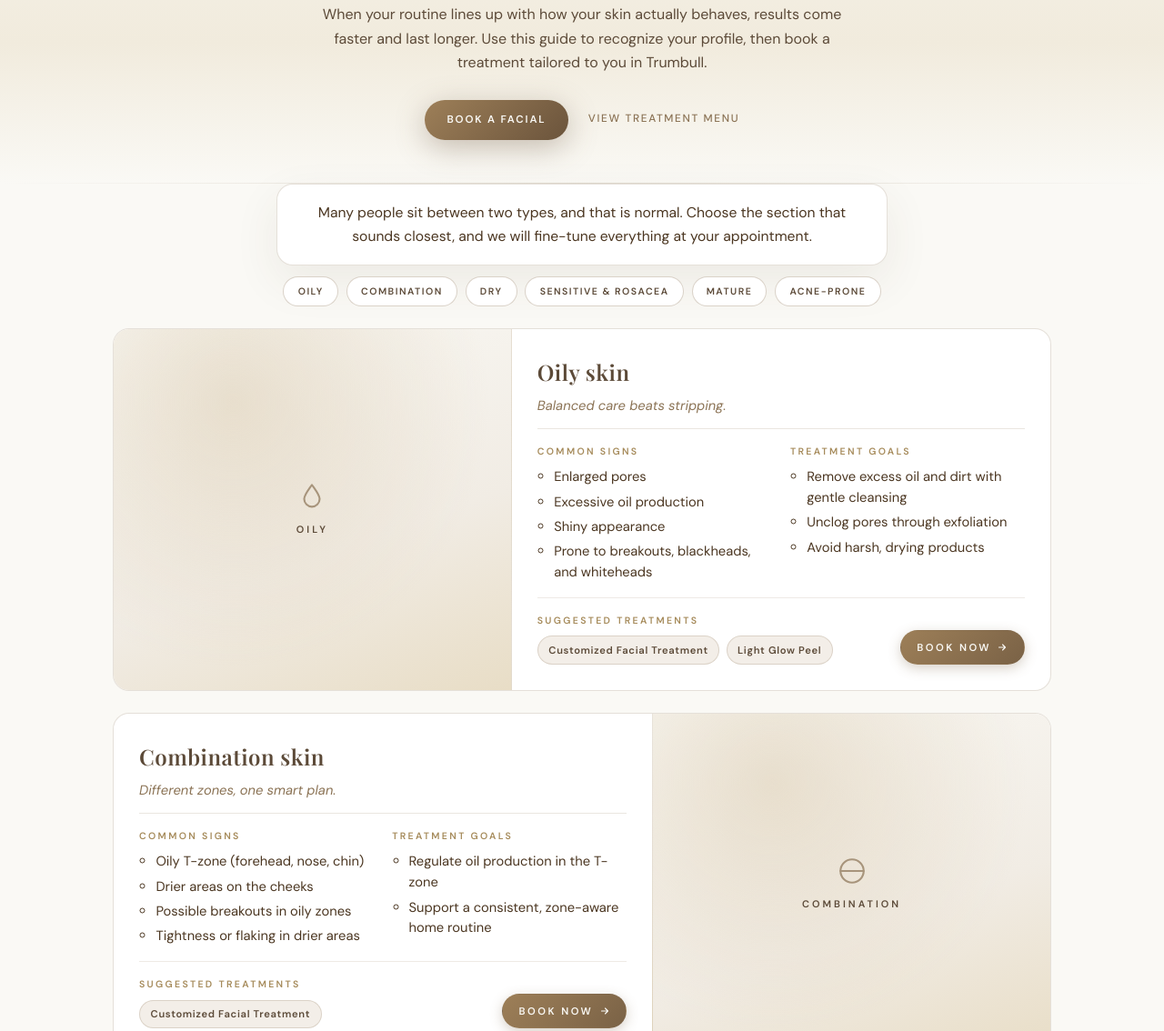
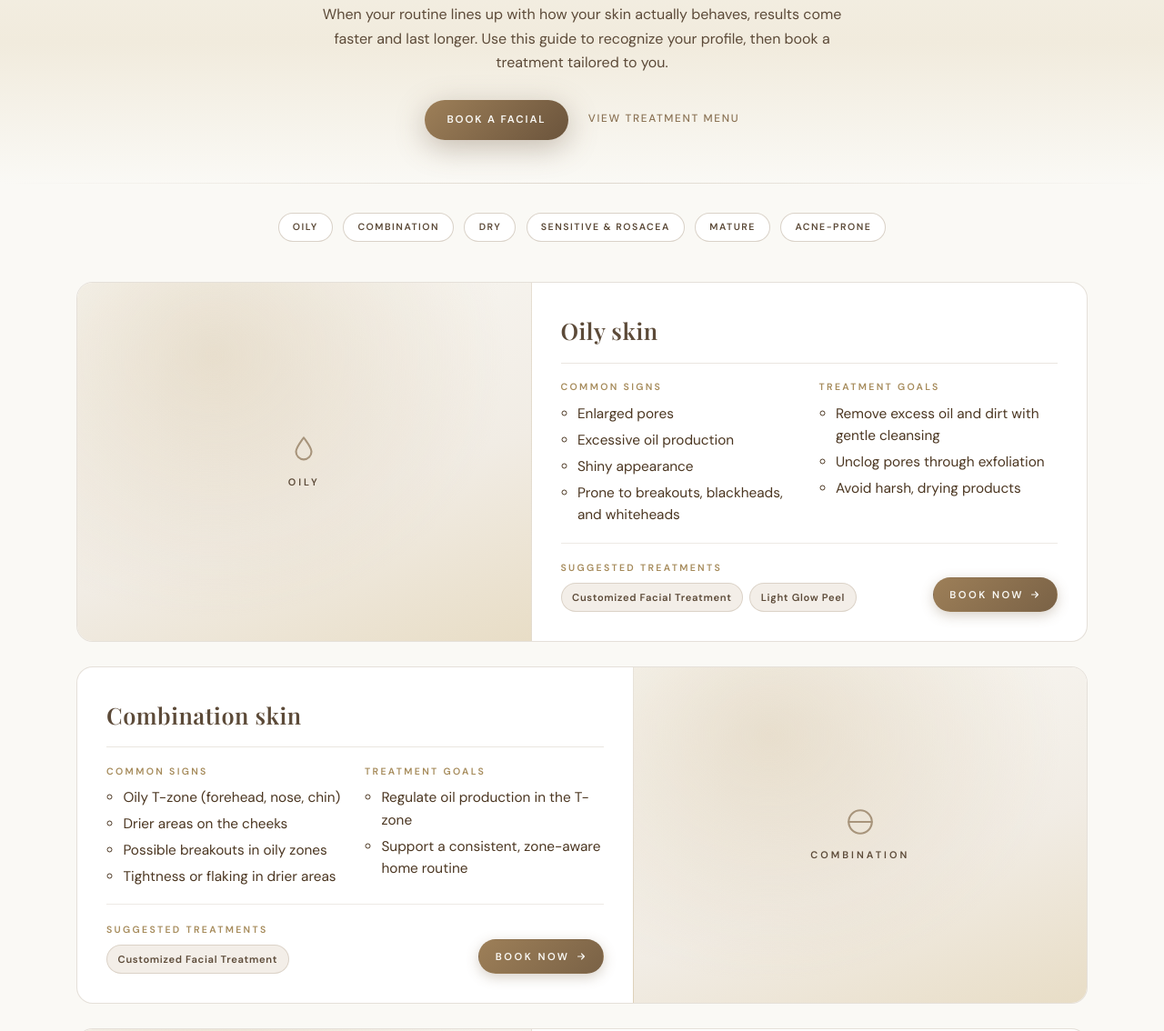
Before and after one commit to tannershea/PKbeauty, a plain HTML site: page skin-types.html in a window 1280 px wide. Shown: the part 313-1447 px from the top of the page at 91% size. Drawn offline with nearby package versions, Linux system fonts and the light colour scheme; a web font is replaced by a local one.

Commit message:
Refine skin types page layout
Drop "in Trumbull" from the hero lede and remove the standalone intro
text block. Tighten spacing around the category jump nav, scale up the
cards (wider section, taller media, more body padding, slightly larger
type), and remove the per-card tagline subtitles for a cleaner look.

Co-authored-by: Cursor <cursoragent@cursor.com>

```diff
--- a/css/styles.css
+++ b/css/styles.css
@@ -2013,8 +2013,8 @@ main section[id] {
 }
 
 .skin-jump {
-  padding-top: 0.25rem;
-  padding-bottom: 0.25rem;
+  padding-top: clamp(1.25rem, 3vw, 2rem);
+  padding-bottom: clamp(0.75rem, 2vw, 1.25rem);
 }
 
 .skin-jump__list {
@@ -2024,7 +2024,7 @@ main section[id] {
   display: flex;
   flex-wrap: wrap;
   justify-content: center;
-  gap: 0.45rem 0.55rem;
+  gap: 0.6rem 0.7rem;
 }
 
 .skin-jump__link {
@@ -2056,8 +2056,8 @@ main section[id] {
 }
 
 .section--skin-types {
-  max-width: 1080px;
-  padding-top: 1.25rem;
+  max-width: 1160px;
+  padding-top: clamp(1rem, 2vw, 1.5rem);
 }
 
 .skin-type-list {
@@ -2066,7 +2066,7 @@ main section[id] {
   padding: 0;
   display: flex;
   flex-direction: column;
-  gap: 1.5rem;
+  gap: 1.65rem;
 }
 
 .skin-card {
@@ -2075,7 +2075,7 @@ main section[id] {
   border-radius: var(--radius-md);
   overflow: hidden;
   display: grid;
-  grid-template-columns: minmax(0, 0.85fr) minmax(0, 1.15fr);
+  grid-template-columns: minmax(0, 0.9fr) minmax(0, 1.1fr);
   align-items: stretch;
   scroll-margin-top: calc(var(--header-h) + 20px);
   transition:
@@ -2091,7 +2091,7 @@ main section[id] {
 }
 
 .skin-card--reverse {
-  grid-template-columns: minmax(0, 1.15fr) minmax(0, 0.85fr);
+  grid-template-columns: minmax(0, 1.1fr) minmax(0, 0.9fr);
 }
 
 .skin-card--reverse .skin-card__media {
@@ -2120,7 +2120,7 @@ main section[id] {
 .skin-card__media {
   position: relative;
   margin: 0;
-  min-height: 260px;
+  min-height: 300px;
   background:
     radial-gradient(ellipse at 30% 20%, rgba(214, 196, 165, 0.45), transparent 65%),
     linear-gradient(160deg, var(--cream) 0%, var(--cream-dark) 60%, #e8ddc6 100%);
@@ -2135,7 +2135,7 @@ main section[id] {
 
 @media (max-width: 820px) {
   .skin-card__media {
-    aspect-ratio: 16 / 10;
+    aspect-ratio: 5 / 3;
     min-height: 0;
     border-right: none;
     border-bottom: 1px solid rgba(139, 115, 85, 0.12);
@@ -2184,10 +2184,10 @@ main section[id] {
 }
 
 .skin-card__body {
-  padding: clamp(1.25rem, 2.4vw, 1.75rem);
+  padding: clamp(1.4rem, 2.8vw, 2rem);
   display: flex;
   flex-direction: column;
-  gap: 1rem;
+  gap: 1.1rem;
 }
 
 .skin-card__head {
@@ -2196,9 +2196,9 @@ main section[id] {
 }
 
 .skin-card__title {
-  margin: 0 0 0.35rem;
+  margin: 0;
   font-family: var(--font-serif);
-  font-size: clamp(1.2rem, 2.2vw, 1.5rem);
+  font-size: clamp(1.28rem, 2.4vw, 1.58rem);
   font-weight: 600;
   color: var(--bronze-deep);
   letter-spacing: 0.02em;
@@ -2206,16 +2206,16 @@ main section[id] {
 
 .skin-card__subtitle {
   margin: 0;
-  font-size: 0.92rem;
+  font-size: 0.96rem;
   color: var(--bronze);
-  line-height: 1.5;
+  line-height: 1.55;
   font-style: italic;
 }
 
 .skin-card__columns {
   display: grid;
   grid-template-columns: repeat(2, minmax(0, 1fr));
-  gap: 1rem 1.25rem;
+  gap: 1.1rem 1.35rem;
 }
 
 @media (max-width: 560px) {
@@ -2237,8 +2237,8 @@ main section[id] {
   margin: 0;
   padding: 0 0 0 1.15rem;
   color: var(--chocolate);
-  font-size: 0.92rem;
-  line-height: 1.55;
+  font-size: 0.96rem;
+  line-height: 1.6;
 }
 
 .skin-card__list li + li {
@@ -2288,7 +2288,7 @@ main section[id] {
 
 .skin-card__foot {
   margin-top: auto;
-  padding-top: 1rem;
+  padding-top: 1.15rem;
   border-top: 1px solid rgba(139, 115, 85, 0.15);
   display: flex;
   flex-wrap: wrap;
--- a/skin-types.html
+++ b/skin-types.html
@@ -41,20 +41,11 @@
         <span class="caps">Match care to your complexion</span>
       </h1>
       <p class="page-hero__lede reveal" data-reveal data-reveal-delay="2">
-        When your routine lines up with how your skin actually behaves, results come faster and last longer. Use this guide to recognize your profile, then book a treatment tailored to you in Trumbull.
+        When your routine lines up with how your skin actually behaves, results come faster and last longer. Use this guide to recognize your profile, then book a treatment tailored to you.
       </p>
       <div class="page-hero__actions reveal" data-reveal data-reveal-delay="3">
         <a class="btn btn--primary btn--compact" href="https://squareup.com/appointments" target="_blank" rel="noopener noreferrer">Book a facial</a>
         <a class="hero__text-link hero__text-link--soft" href="services.html#treatments">View treatment menu</a>
-      </div>
-    </section>
-
-    <section class="section section--skin-intro" aria-labelledby="skin-intro-heading">
-      <div class="skin-intro reveal" data-reveal>
-        <h2 id="skin-intro-heading" class="visually-hidden">How to use this guide</h2>
-        <p class="skin-intro__text">
-          Many people sit between two types, and that is normal. Choose the section that sounds closest, and we will fine-tune everything at your appointment.
-        </p>
       </div>
     </section>
 
@@ -83,7 +74,6 @@
           <div class="skin-card__body">
             <header class="skin-card__head">
               <h2 class="skin-card__title">Oily skin</h2>
-              <p class="skin-card__subtitle">Balanced care beats stripping.</p>
             </header>
             <div class="skin-card__columns">
               <div class="skin-card__block">
@@ -131,7 +121,6 @@
           <div class="skin-card__body">
             <header class="skin-card__head">
               <h2 class="skin-card__title">Combination skin</h2>
-              <p class="skin-card__subtitle">Different zones, one smart plan.</p>
             </header>
             <div class="skin-card__columns">
               <div class="skin-card__block">
@@ -177,7 +166,6 @@
           <div class="skin-card__body">
             <header class="skin-card__head">
               <h2 class="skin-card__title">Dry skin</h2>
-              <p class="skin-card__subtitle">Comfort starts with barrier repair.</p>
             </header>
             <div class="skin-card__columns">
               <div class="skin-card__block">
@@ -225,7 +213,6 @@
           <div class="skin-card__body">
             <header class="skin-card__head">
               <h2 class="skin-card__title">Sensitive &amp; rosacea-prone skin</h2>
-              <p class="skin-card__subtitle">Calm first, actives second.</p>
             </header>
             <div class="skin-card__duo">
               <div class="skin-card__duo-col">
@@ -279,7 +266,6 @@
           <div class="skin-card__body">
             <header class="skin-card__head">
               <h2 class="skin-card__title">Mature &amp; aging skin</h2>
-              <p class="skin-card__subtitle">Hydration, firmness, and even tone.</p>
             </header>
             <div class="skin-card__columns">
               <div class="skin-card__block">
@@ -328,7 +314,6 @@
           <div class="skin-card__body">
             <header class="skin-card__head">
               <h2 class="skin-card__title">Acne-prone skin</h2>
-              <p class="skin-card__subtitle">Clear congestion, calm inflammation, reduce recurrence.</p>
             </header>
             <div class="skin-card__columns">
               <div class="skin-card__block">
```
